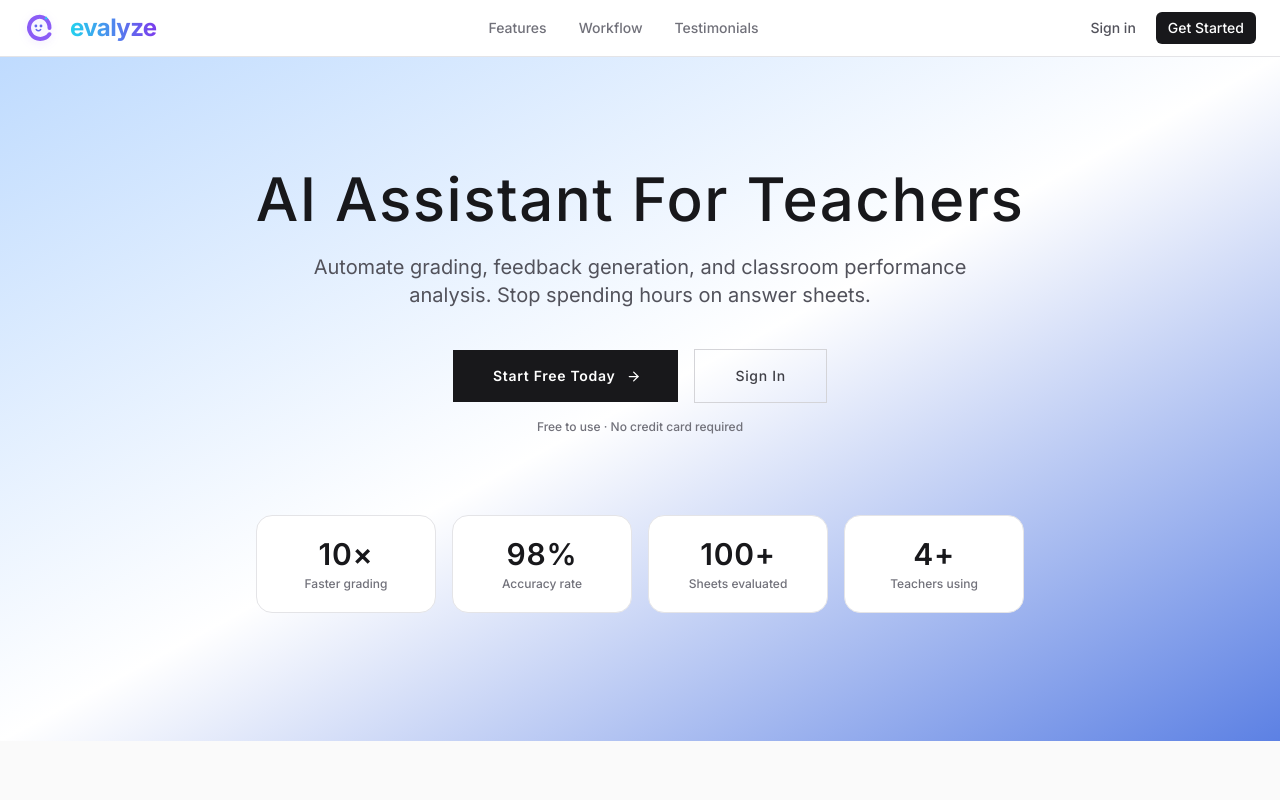
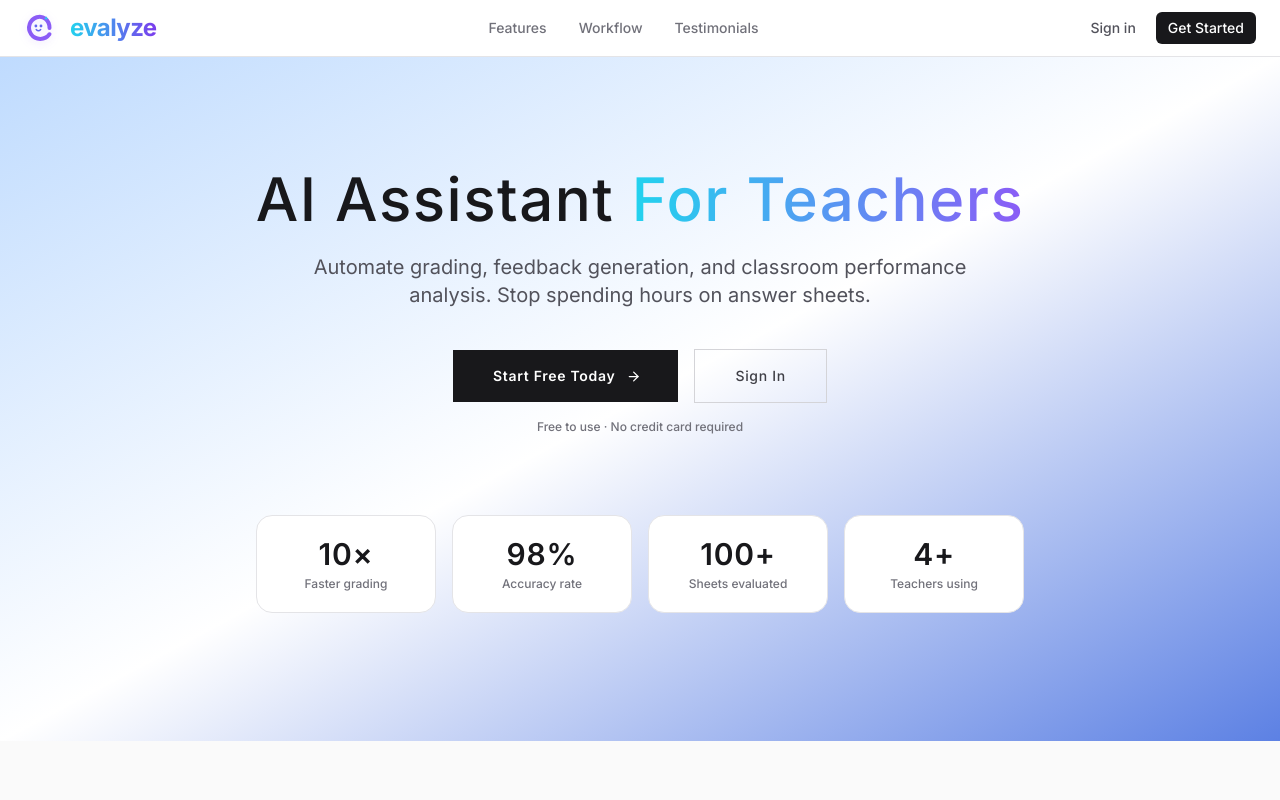
Before and after one commit to NOBA235/evalyze, a React (Vite) app in the folder client/: page / in a window 1280 px wide. Shown: the top 800 px of the page. Built offline with nearby package versions, Linux system fonts and the light colour scheme.

Commit message:
Add gradient text effect to Teachers heading

```diff
--- a/client/src/App.jsx
+++ b/client/src/App.jsx
@@ -1,7 +1,7 @@
 import React from 'react';
 import { BrowserRouter, Routes, Route, Navigate } from 'react-router-dom';
 import { AuthProvider, useAuth } from './context/AuthContext.jsx';
-import Navbar from './components/Navbar.jsx'; // 1. Imported your unified Navbar
+import Navbar from './components/Navbar.jsx';
 import Landing from './pages/Landing.jsx';
 import Login from './pages/Login.jsx';
 import Register from './pages/Register.jsx';
--- a/client/src/pages/Landing.jsx
+++ b/client/src/pages/Landing.jsx
@@ -57,11 +57,19 @@ export default function Landing() {
       <section className="relative pt-20 pb-24 md:pt-28 md:pb-32 bg-gradient-to-br from-blue-200 via-white to-blue-50/30">
         <div className="max-w-6xl mx-auto px-4 sm:px-6 text-center">
           <motion.div initial="hidden" animate="visible" variants={stagger}>
+<motion.h1 variants={fadeUp} className="heading-xl text-zinc-900 mb-6 max-w-4xl mx-auto">
+  AI Assistant{" "}
+  <span
+    style={{
+      WebkitBackgroundClip: 'text',
+      WebkitTextFillColor: 'transparent',
+      backgroundImage: 'linear-gradient(to right, #22d3ee, #8b5cf6)'
+    }}
+  >
+    For Teachers
+  </span>
+</motion.h1>
 
-            <motion.h1 variants={fadeUp} className="heading-xl text-zinc-900 mb-6 max-w-4xl mx-auto">
-              AI Assistant
-              For Teachers
-            </motion.h1>
 
             <motion.p variants={fadeUp} className="text-lg md:text-xl text-zinc-600 font-normal max-w-2xl mx-auto mb-10 leading-relaxed">
               Automate grading, feedback generation, and classroom performance analysis. Stop spending hours on answer sheets.
```
Also changed, not shown: 1 other file (tests, documents, lock files or other folders).
